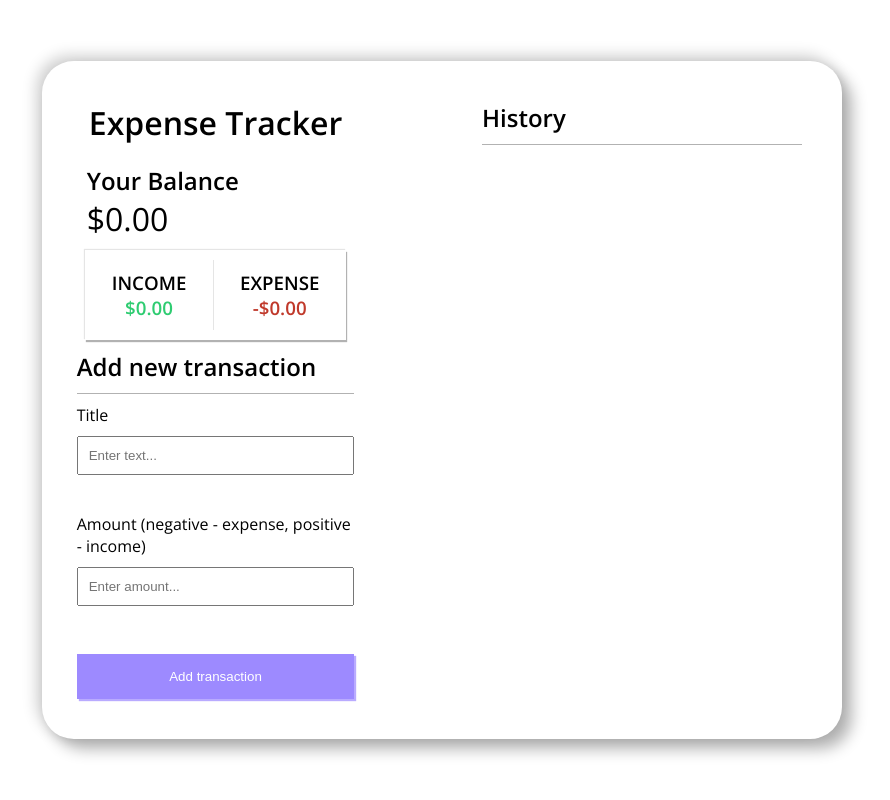
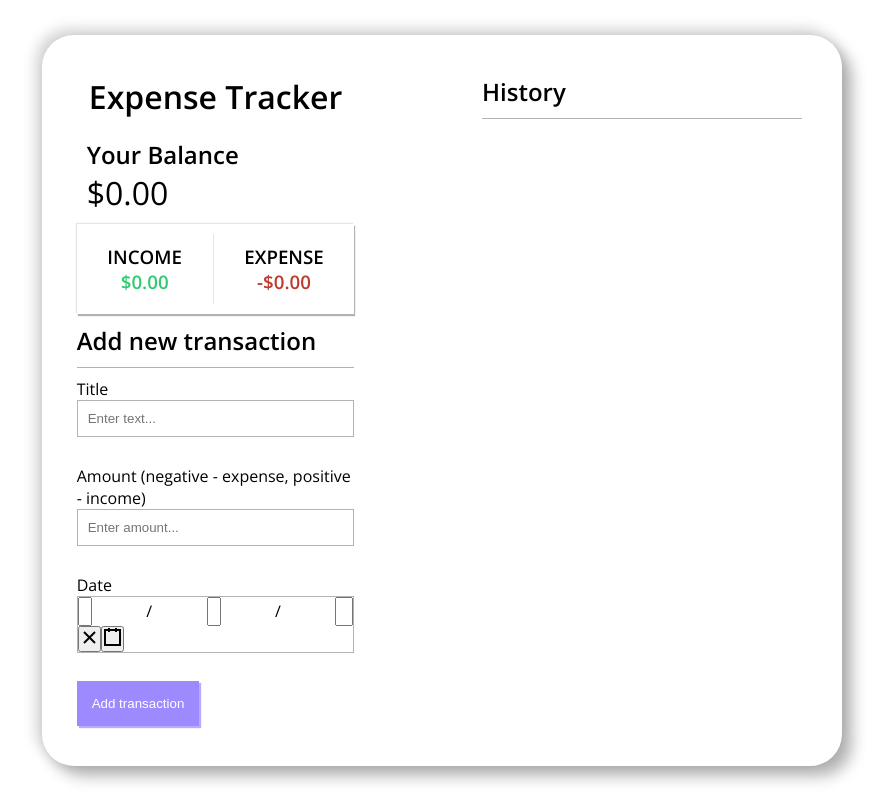
Before and after one commit to julschong/expense-tracker, a React (Create React App) app: page / in a window 1280 px wide. Shown: the whole page, without its empty margins (198-1088 px from the left). Built offline with nearby package versions, Linux system fonts and the light colour scheme; the HTML template or start-up script is replaced by a standard one.

Commit message:
added Datepicker, fixed input too long issue with title and amount

```diff
--- a/package.json
+++ b/package.json
@@ -7,6 +7,7 @@
     "@testing-library/react": "^11.2.7",
     "@testing-library/user-event": "^12.8.3",
     "react": "^17.0.2",
+    "react-date-picker": "^8.1.1",
     "react-dom": "^17.0.2",
     "react-scripts": "4.0.3",
     "web-vitals": "^1.1.2"
--- a/src/AddTransactionForm.js
+++ b/src/AddTransactionForm.js
@@ -1,43 +1,44 @@
 import React, { useState } from 'react';
+import DatePicker from 'react-date-picker';
 import './AddTransactionFrom.css';
 
 const AddTransactionForm = ({ transactions, setTransactions }) => {
     const [title, setTitle] = useState('');
     const [amount, setAmount] = useState('');
+    const [date, onChange] = useState('');
     const [titleError, setTitleError] = useState('OK');
     const [amountError, setAmountError] = useState('OK');
+    const [dateError, setDateError] = useState('OK');
 
     const onFormSubmit = (event) => {
         event.preventDefault();
-        if (!title || !amount) {
+        if (!title || !amount || !date) {
             if (!amount) {
                 setAmountError('Please Enter Amount');
             }
             if (!title) {
                 setTitleError('Please Enter Title');
             }
+            if (!date) {
+                setDateError('Please pick a date');
+            }
             return;
         }
 
-        setTransactions(
-            transactions.concat({
-                title,
-                amount: Number(amount)
-            })
-        );
-        localStorage.setItem(
-            'transactions',
-            JSON.stringify(
-                transactions.concat({
-                    title,
-                    amount: Number(amount)
-                })
-            )
-        );
+        const newTransaction = transactions.concat({
+            title,
+            amount: Number(amount),
+            date
+        });
+
+        setTransactions(newTransaction);
+        localStorage.setItem('transactions', JSON.stringify(newTransaction));
         setTitle('');
         setAmount('');
+        onChange(new Date());
         setAmountError('OK');
         setTitleError('OK');
+        setDateError('OK');
     };
 
     return (
@@ -47,6 +48,7 @@ const AddTransactionForm = ({ transactions, setTransactions }) => {
                 <div className="form-field">
                     <span>Title</span>
                     <input
+                        className="field-input"
                         type="text"
                         placeholder="Enter text..."
                         value={title}
@@ -59,6 +61,7 @@ const AddTransactionForm = ({ transactions, setTransactions }) => {
                 <div className="form-field">
                     <span>Amount (negative - expense, positive - income)</span>
                     <input
+                        className="field-input"
                         type="number"
                         placeholder="Enter amount..."
                         value={amount}
@@ -66,6 +69,14 @@ const AddTransactionForm = ({ transactions, setTransactions }) => {
                     ></input>
                     <div className="error" style={visibility(amountError)}>
                         {amountError}
+                    </div>
+                </div>
+                <div className="form-field">
+                    <span>Date</span>
+
+                    <DatePicker onChange={onChange} value={date} />
+                    <div className="error" style={visibility(dateError)}>
+                        {dateError}
                     </div>
                 </div>
                 <div className="form-field">
--- a/src/AddTransactionFrom.css
+++ b/src/AddTransactionFrom.css
@@ -6,14 +6,15 @@
     width: 100%;
 }
 
-.form-field * {
-    margin-top: 10px;
-}
-
-.add-transaction-form input {
+.field-input {
     display: block;
     width: 100%;
     padding: 10px;
+    border: 1px solid hsl(0, 0%, 50%, 0.6);
+}
+
+.react-date-picker__wrapper {
+    border: 1px solid hsl(0, 0%, 50%, 0.6);
 }
 
 .add-transaction-form .submit {
@@ -38,3 +39,17 @@
     margin-bottom: 10px;
     color: red;
 }
+
+.react-date-picker {
+    display: block;
+}
+
+.react-date-picker__inputGroup {
+    display: flex;
+    justify-content: space-between;
+    align-items: center;
+}
+
+.react-date-picker__inputGroup input {
+    padding: 5px;
+}
--- a/src/Balance.js
+++ b/src/Balance.js
@@ -1,12 +1,13 @@
 import React from 'react';
 import './Balance.css';
+import { formatNumbers } from './utils/helper';
 
 const Balance = ({ transactions }) => {
     const balance = transactions.reduce((sum, el) => sum + el.amount, 0);
     return (
         <section className="balance py-10 container">
             <h2>Your Balance</h2>
-            <p>${balance.toFixed(2)}</p>
+            <p>${formatNumbers(balance)}</p>
         </section>
     );
 };
--- a/src/IncomeExpense.css
+++ b/src/IncomeExpense.css
@@ -8,7 +8,7 @@
 
 .showcase {
     box-shadow: 1px 2px 1px rgba(0, 0, 0, 0.3), -1px -1px 1px rgba(0, 0, 0, 0.1);
-    width: 75%;
+    min-width: 75%;
     justify-content: stretch;
     text-align: center;
 }
--- a/src/IncomeExpense.js
+++ b/src/IncomeExpense.js
@@ -1,29 +1,28 @@
 import React from 'react';
 import './IncomeExpense.css';
+import { formatNumbers } from './utils/helper';
 
 const IncomeExpense = ({ transactions }) => {
-    const income = transactions
-        .reduce((sum, el) => {
-            return el.amount > 0 ? sum + el.amount : sum;
-        }, 0)
-        .toFixed(2);
+    const income = transactions.reduce((sum, el) => {
+        return el.amount > 0 ? sum + el.amount : sum;
+    }, 0);
 
     const expense = Math.abs(
         transactions.reduce((sum, el) => {
             return el.amount < 0 ? sum + el.amount : sum;
         }, 0)
-    ).toFixed(2);
+    );
 
     return (
         <section className="py-10 container showcase flex">
             <div className="income-box">
                 <h3>INCOME</h3>
 
-                <h3 className="income">${income}</h3>
+                <h3 className="income">${formatNumbers(income)}</h3>
             </div>
             <div>
                 <h3>EXPENSE</h3>
-                <h3 className="expense">-${expense}</h3>
+                <h3 className="expense">-${formatNumbers(expense)}</h3>
             </div>
         </section>
     );
--- a/src/Transaction.js
+++ b/src/Transaction.js
@@ -1,5 +1,6 @@
 import React from 'react';
 import { useHover } from './hooks/useHover';
+import { formatNumbers } from './utils/helper';
 
 const Transaction = ({ transactions, index, setTransactions }) => {
     const [hoverRef, isHovered] = useHover();
@@ -30,12 +31,16 @@ const Transaction = ({ transactions, index, setTransactions }) => {
     return (
         <li ref={hoverRef} className={`transaction flex ${color}`}>
             <div>
-                <p>{transaction.title}</p>
-                <p className="small">May 18th, 2021</p>
+                {transaction.title.length < 15 ? (
+                    <p>{transaction.title}</p>
+                ) : (
+                    <p>{`${transaction.title.substring(0, 15)}...`}</p>
+                )}
+                <p className="small">{formatDate(transaction.date)}</p>
             </div>
             <p>
                 {sign}
-                {transaction.amount.toFixed(2)}
+                {formatNumbers(transaction.amount)}
             </p>
             <button onClick={deleteButtonClicked} className={`del-btn ${vis}`}>
                 X
@@ -44,4 +49,8 @@ const Transaction = ({ transactions, index, setTransactions }) => {
     );
 };
 
+const formatDate = (date) => {
+    return new Date(date).toDateString();
+};
+
 export default Transaction;
--- /dev/null
+++ b/src/utils/helper.js
@@ -0,0 +1,6 @@
+export const formatNumbers = (number) => {
+    if (number < 100000) {
+        return number.toFixed(2);
+    }
+    return number.toPrecision(4);
+};
```
Also changed, not shown: 1 other file (tests, documents, lock files or other folders).
